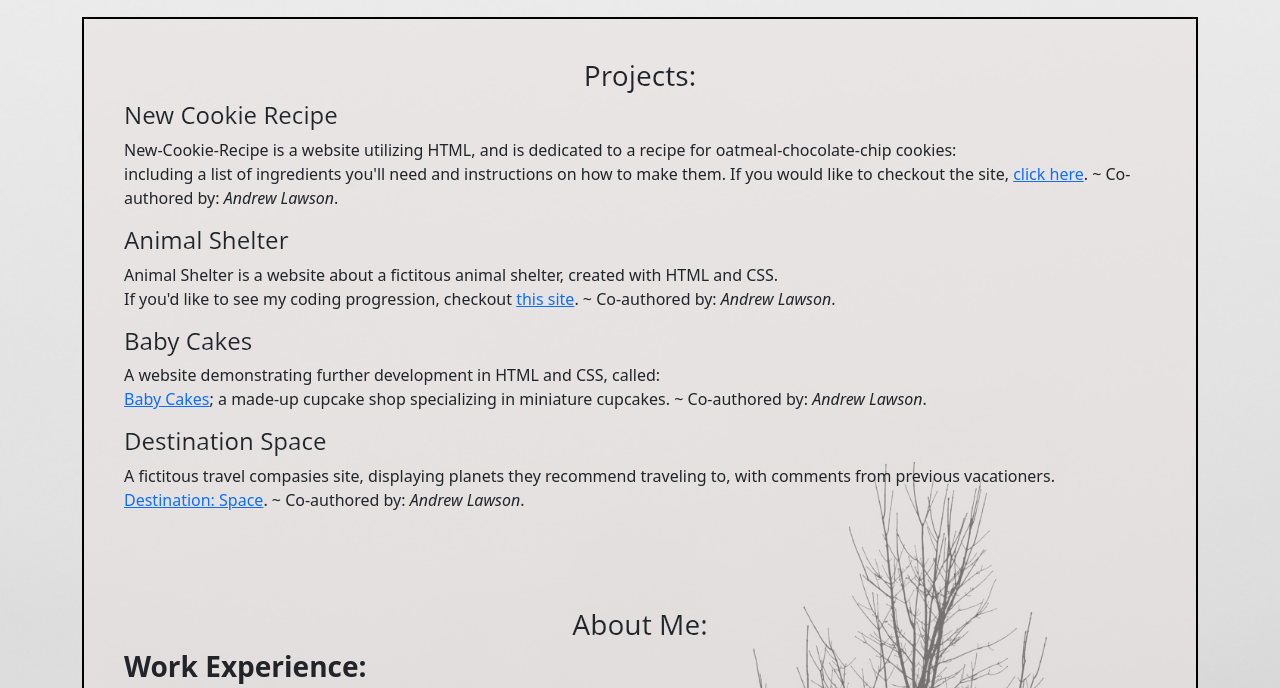
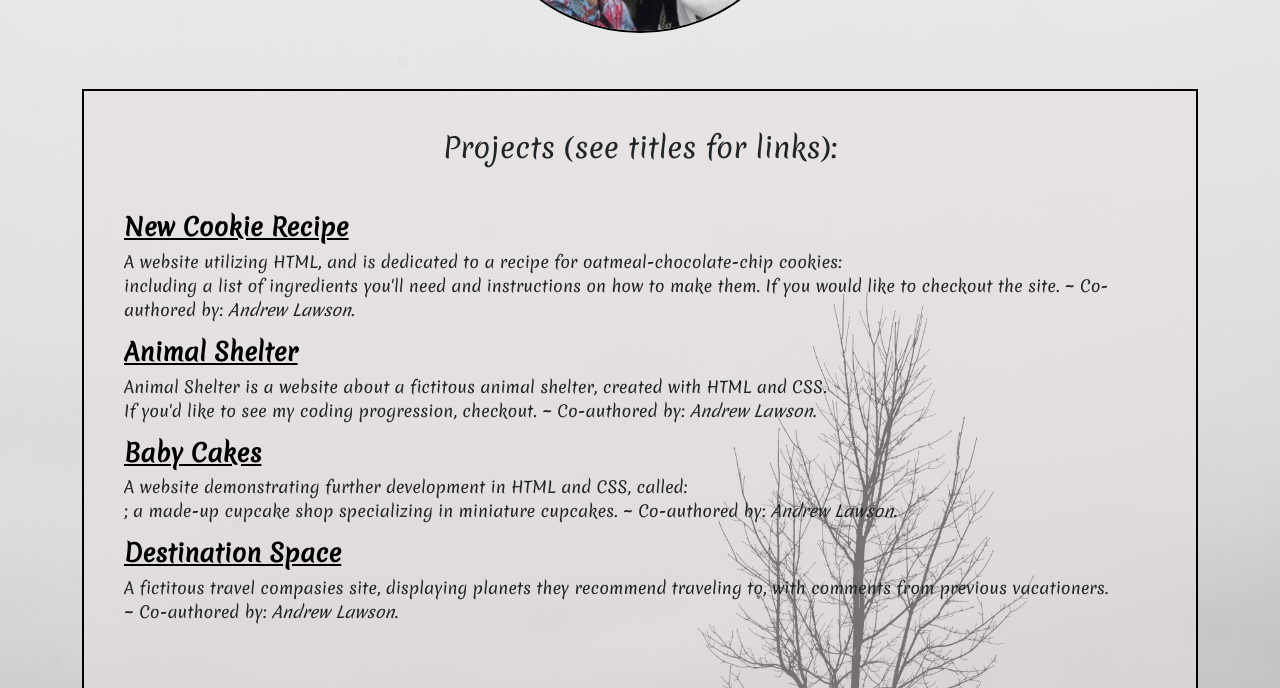
Before and after one commit to MorganJBradford/portfolio, a plain HTML site: page index.html in a window 1280 px wide. Shown: the part 525-1213 px from the top of the page. Drawn offline with Linux system fonts and the light colour scheme.

Commit message:
add font to body; bolden and move links to project titles

```diff
--- a/css/styles.css
+++ b/css/styles.css
@@ -3,6 +3,7 @@ body {
   background-repeat: no-repeat;
   background-position: center;
   background-size: cover;
+  font-family: 'Merienda', cursive;
 }
 .projects {
   background-color: rgba(236, 226, 226, 0.5);
@@ -22,37 +23,30 @@ body {
 }
 .center {
   text-align: center;
-  -webkit-text-stroke-width: 0.2px;
-  -webkit-text-stroke-color: rgb(255, 255, 255);
-  -moz-text-stroke-width: 0.2px;
-  -moz-text-stroke-color: rgb(255, 255, 255);
 }
 .ttl {
   position: relative;
   top: 80px;
 }
-h4 {
-  -webkit-text-stroke-width: 0.2px;
-  -webkit-text-stroke-color: rgb(255, 255, 255);
-  -moz-text-stroke-width: 0.2px;
-  -moz-text-stroke-color: rgb(255, 255, 255);
-}
 #iguazu {
   height: 340px;
   width: 340px;
   border-radius: 50%;
-  margin: 0 auto 0 auto;
+  margin: 40px auto 40px auto;
   display: block;
   position: relative;
-  top: 80px;
+  top: 84px;
   border: 2px solid black;
 }
 .pics {
   height: 200px;
   width: 200px;
+  border: 2px solid black;
 }
 .bold {
   font-weight: 900;
+  display: block;
+  margin: 40px 0 40px 0;
 }
 .row {
   --bs-gutter-x: 1.5rem;
@@ -81,3 +75,15 @@ ul {
   position: relative;
   left: 70px;
 }
+.projects h3 {
+  padding-bottom: 40px;
+}
+h4 {
+  font-weight: 900;
+}
+a {
+  color: black;
+}
+a:hover {
+  color: blue;
+}
--- a/index.html
+++ b/index.html
@@ -1,6 +1,8 @@
 <!DOCTYPE html>
 <html lang="en-US">
 <head>
+  <link rel="preconnect" href="https://fonts.gstatic.com">
+  <link href="https://fonts.googleapis.com/css2?family=Merienda&display=swap" rel="stylesheet">
   <link href="css/bootstrap.css" rel="stylesheet" type="text/css">
   <link href="css/styles.css" rel="stylesheet" type="text/css">
   <title>Morgan Bradford</title>
@@ -57,15 +59,15 @@
   <img src="img/iguazu.jpg" alt="a photo of Morgan and his family" id="iguazu">
   <div class="container"><a name="pj"></a>
     <div class="projects">
-      <h3 class="center">Projects:</h3>
-      <h4>New Cookie Recipe</h4>
-      <p>New-Cookie-Recipe is a website utilizing HTML, and is dedicated to a recipe for oatmeal-chocolate-chip cookies:<br>including a list of ingredients you'll need and instructions on how to make them. If you would like to checkout the site, <a href="https://morganjbradford.github.io/new-cookie-recipe/">click here</a>. ~ Co-authored by: <em>Andrew Lawson</em>.</p>
-      <h4>Animal Shelter</h4>
-      <p>Animal Shelter is a website about a fictitous animal shelter, created with HTML and CSS.<br>If you'd like to see my coding progression, checkout <a href="https://morganjbradford.github.io/animal-shelter/">this site</a>. ~ Co-authored by: <em>Andrew Lawson</em>.</p>
-      <h4>Baby Cakes</h4>
-      <p>A website demonstrating further development in HTML and CSS, called:<br><a href="https://morganjbradford.github.io/cupcakeShop/">Baby Cakes</a>; a made-up cupcake shop specializing in miniature cupcakes. ~ Co-authored by: <em>Andrew Lawson</em>.</p>
-      <h4>Destination Space</h4>
-      <p>A fictitous travel compasies site, displaying planets they recommend traveling to, with comments from previous vacationers.<br><a href="https://morganjbradford.github.io/vacationSpots/">Destination: Space</a>. ~ Co-authored by: <em>Andrew Lawson</em>.</p>
+      <h3 class="center">Projects (see titles for links):</h3>
+      <h4><a href="https://morganjbradford.github.io/new-cookie-recipe/">New Cookie Recipe</a></h4>
+      <p>A website utilizing HTML, and is dedicated to a recipe for oatmeal-chocolate-chip cookies:<br>including a list of ingredients you'll need and instructions on how to make them. If you would like to checkout the site. ~ Co-authored by: <em>Andrew Lawson</em>.</p>
+      <h4><a href="https://morganjbradford.github.io/animal-shelter/">Animal Shelter</a></h4>
+      <p>Animal Shelter is a website about a fictitous animal shelter, created with HTML and CSS.<br>If you'd like to see my coding progression, checkout. ~ Co-authored by: <em>Andrew Lawson</em>.</p>
+      <h4><a href="https://morganjbradford.github.io/cupcakeShop/">Baby Cakes</a></h4>
+      <p>A website demonstrating further development in HTML and CSS, called:<br>; a made-up cupcake shop specializing in miniature cupcakes. ~ Co-authored by: <em>Andrew Lawson</em>.</p>
+      <h4><a href="https://morganjbradford.github.io/vacationSpots/">Destination Space</a></h4>
+      <p>A fictitous travel compasies site, displaying planets they recommend traveling to, with comments from previous vacationers.<br>~ Co-authored by: <em>Andrew Lawson</em>.</p>
     </div>
     <div class="hobmain">
       <h3 class="center"><a name="meme">About Me:</a></h3>
@@ -92,7 +94,7 @@
       </ul>
       <h3><span class="bold"> Hobbies:</span></h3>
       <div class="row center">
-        <div class="col-4">
+        <div class="col-sm">
           <h4>Taekwondo</h4>
             <img src="img/kick.jpg" alt="An photo of Morgan kicking vertically" class="pics">
             <ul>
@@ -102,7 +104,7 @@
               <li>2 years of volunteering pre-hire</li>
             </ul>
         </div>
-        <div class="col-4">
+        <div class="col-sm">
           <h4>Gymnastics</h4>
           <img src="img/gym.jpg" alt="A photo of Morgan mid-backflip" class="pics">
           <ul>
@@ -111,7 +113,7 @@
             <li>Volunteerd for Superstarz Gymnastics</li>
           </ul>
         </div>
-        <div class="col-4">
+        <div class="col-sm">
           <h4>Video Games</h4>
           <img src="img/game.jpg" alt="A picture of a video game controller" class="pics">
           <ul>
```
